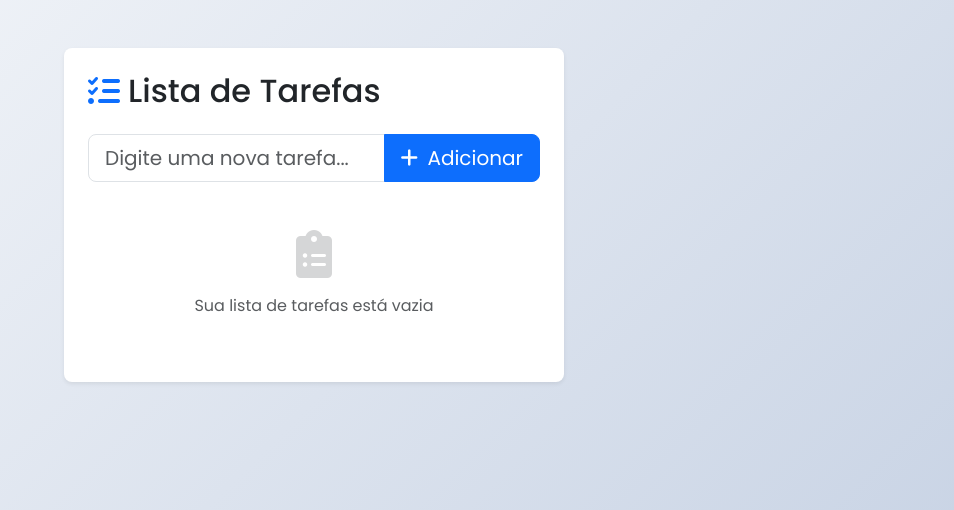
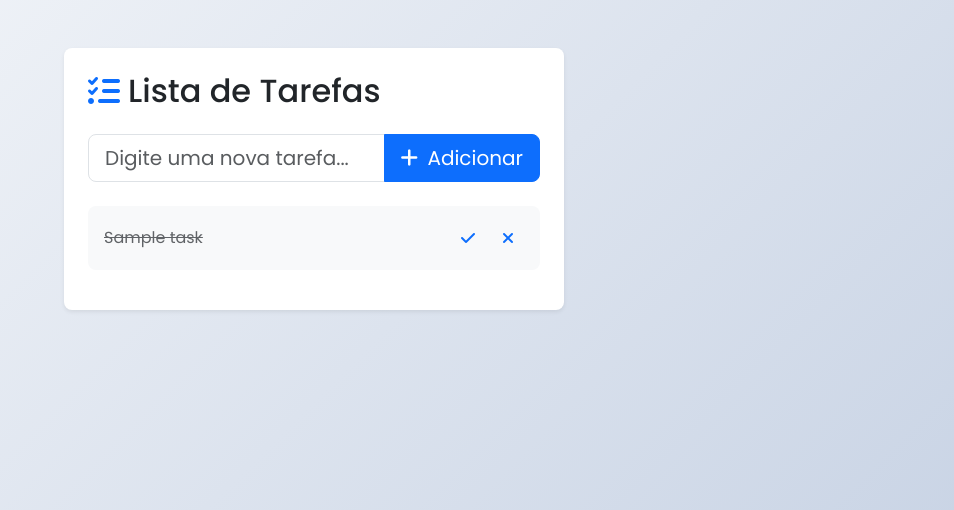
Before and after one commit to Victor-Drt/to-do-list-flask, a Flask app: page / in a window 1280 px wide. Shown: the top 510 px of the page, without its empty margins (326-1280 px from the left). Run offline with Flask 3, Linux system fonts and the light colour scheme; tables that the repository leaves empty hold one stand-in row (values such as "Sample post").

Commit message:
feat: adição de integração com banco de dados sql

```diff
--- /dev/null
+++ b/app.py
@@ -0,0 +1,23 @@
+'''
+modulo principal do meu projeto flask
+data: 27/03/2025
+autor: victor duarte
+'''
+
+from flask import Flask
+from tasks.routes import task
+from tasks.database import db
+
+app = Flask(__name__)
+app.config.from_pyfile('config.py')
+
+db.init_app(app)
+
+app.register_blueprint(task)
+
+with app.app_context():
+    db.create_all()
+
+
+if __name__ == '__main__':
+    app.run(debug=True)
--- a/main.py
+++ /dev/null
@@ -1,15 +0,0 @@
-'''
-modulo principal do meu projeto flask
-data: 27/03/2025
-autor: victor duarte
-'''
-
-from flask import Flask
-
-app = Flask(__name__)
-app.secret_key = 'm1_s3cret'
-
-from views import *
-
-if __name__ == '__main__':
-    app.run(debug=True)
--- /dev/null
+++ b/static/css/styles.css
@@ -0,0 +1,39 @@
+/* Estilos personalizados complementares */
+:root {
+    --primary: #4361ee;
+    --secondary: #3f37c9;
+    --success: #4cc9f0;
+    --danger: #f72585;
+}
+
+body {
+    background: linear-gradient(135deg, #f5f7fa 0%, #c3cfe2 100%);
+    min-height: 100vh;
+    font-family: 'Poppins', sans-serif;
+}
+
+.task-item {
+    transition: all 0.3s ease;
+}
+
+.task-item:hover {
+    transform: translateX(5px);
+}
+
+.completed .task-title {
+    text-decoration: line-through;
+    opacity: 0.7;
+}
+
+.btn-icon {
+    width: 32px;
+    height: 32px;
+    display: flex;
+    align-items: center;
+    justify-content: center;
+    border-radius: 50%;
+}
+
+a {
+    text-decoration: none;
+}
--- /dev/null
+++ b/static/js/script.js
@@ -0,0 +1,22 @@
+// Validação do formulário
+document.getElementById('task-form').addEventListener('submit', function (e) {
+    const input = document.getElementById('task-name');
+    if (input.value.trim() === '') {
+        e.preventDefault();
+        input.focus();
+        input.classList.add('is-invalid');
+        setTimeout(() => {
+            input.classList.remove('is-invalid');
+        }, 1000);
+    }
+});
+
+// Efeitos de hover nos botões
+document.querySelectorAll('.btn-icon').forEach(btn => {
+    btn.addEventListener('mouseenter', function () {
+        this.style.transform = 'scale(1.1)';
+    });
+    btn.addEventListener('mouseleave', function () {
+        this.style.transform = 'scale(1)';
+    });
+});
--- /dev/null
+++ b/tasks/__init__.py
@@ -0,0 +1 @@
+tasks = []
--- /dev/null
+++ b/tasks/database.py
@@ -0,0 +1,3 @@
+from flask_sqlalchemy import SQLAlchemy
+
+db = SQLAlchemy()
--- /dev/null
+++ b/tasks/routes.py
@@ -0,0 +1,41 @@
+from flask import render_template, request, redirect, url_for, Blueprint
+from tasks.task import Task
+from tasks import tasks
+from tasks.database import db
+
+task = Blueprint('task', __name__)
+
+@task.route('/')
+def index():
+    '''
+    rota de inicio
+    '''
+    tasks = Task.query.all()
+    return render_template('index.html', tasks=tasks)
+
+@task.route('/create', methods=['POST',])
+def create():
+    nova_task = Task(title=request.form['title'], status=False)
+    db.session.add(nova_task)
+    db.session.commit()
+
+    return redirect(url_for('task.index'))
+
+@task.route('/check/<int:id>')
+def check(id):
+    task_checked = Task.query.filter_by(id=id).first()
+    last_status = task_checked.status
+    task_checked.status = not last_status
+
+    db.session.add(task_checked)
+    db.session.commit()
+
+    return redirect(url_for('task.index'))
+
+@task.route('/deletar/<int:id>')
+def delete(id):
+
+    Task.query.filter_by(id=id).delete()
+    db.session.commit()
+
+    return redirect(url_for('task.index'))
--- a/templates/index.html
+++ b/templates/index.html
@@ -10,48 +10,7 @@
     <link rel="stylesheet" href="https://cdnjs.cloudflare.com/ajax/libs/font-awesome/6.0.0-beta3/css/all.min.css">
     <!-- Google Fonts -->
     <link href="https://fonts.googleapis.com/css2?family=Poppins:wght@300;400;500;600&display=swap" rel="stylesheet">
-    <style>
-        /* Estilos personalizados complementares */
-        :root {
-            --primary: #4361ee;
-            --secondary: #3f37c9;
-            --success: #4cc9f0;
-            --danger: #f72585;
-        }
-
-        body {
-            background: linear-gradient(135deg, #f5f7fa 0%, #c3cfe2 100%);
-            min-height: 100vh;
-            font-family: 'Poppins', sans-serif;
-        }
-
-        .task-item {
-            transition: all 0.3s ease;
-        }
-
-        .task-item:hover {
-            transform: translateX(5px);
-        }
-
-        .completed .task-title {
-            text-decoration: line-through;
-            opacity: 0.7;
-        }
-
-        .btn-icon {
-            width: 32px;
-            height: 32px;
-            display: flex;
-            align-items: center;
-            justify-content: center;
-            border-radius: 50%;
-        }
-
-        a {
-            text-decoration: none;
-        }
-
-    </style>
+    <link rel="stylesheet" href="../static/css/styles.css">
 </head>
 <body class="d-flex justify-content-center align-items-start py-5">
     <div class="container bg-white rounded-3 shadow-sm p-4" style="max-width: 500px;">
@@ -59,7 +18,7 @@
             <i class="fas fa-tasks text-primary"></i> Lista de Tarefas
         </h2>
 
-        <form id="task-form" action="{{url_for('create')}}" method="POST" class="mb-4">
+        <form id="task-form" action="{{url_for('task.create')}}" method="POST" class="mb-4">
             <div class="input-group">
                 <input type="text" class="form-control form-control-lg"
                        id="task-name" name="title"
@@ -78,12 +37,12 @@
                             <span class="task-title me-3">{{ task.title }}</span>
                         </div>
                         <div class="d-flex gap-2">
-                            <a href="{{ url_for('check', title=task.title) }}"
+                            <a href="{{ url_for('task.check', id=task.id) }}"
                                class="btn-icon btn-outline-success"
                                title="Marcar como concluída">
                                 <i class="fas fa-check"></i>
                             </a>
-                            <a href="{{ url_for('delete', title=task.title) }}"
+                            <a href="{{ url_for('task.delete', id=task.id) }}"
                                class="btn-icon btn-outline-danger"
                                title="Deletar">
                                 <i class="fas fa-xmark"></i>
@@ -102,30 +61,7 @@
 
     <!-- Bootstrap JS Bundle com Popper -->
     <script src="https://cdn.jsdelivr.net/npm/bootstrap@5.3.0/dist/js/bootstrap.bundle.min.js"></script>
+    <script src="../static/js/script.js"></script>
 
-    <script>
-        // Validação do formulário
-        document.getElementById('task-form').addEventListener('submit', function(e) {
-            const input = document.getElementById('task-name');
-            if (input.value.trim() === '') {
-                e.preventDefault();
-                input.focus();
-                input.classList.add('is-invalid');
-                setTimeout(() => {
-                    input.classList.remove('is-invalid');
-                }, 1000);
-            }
-        });
-
-        // Efeitos de hover nos botões
-        document.querySelectorAll('.btn-icon').forEach(btn => {
-            btn.addEventListener('mouseenter', function() {
-                this.style.transform = 'scale(1.1)';
-            });
-            btn.addEventListener('mouseleave', function() {
-                this.style.transform = 'scale(1)';
-            });
-        });
-    </script>
 </body>
 </html>
--- a/views.py
+++ /dev/null
@@ -1,40 +0,0 @@
-from flask import render_template, request, redirect, url_for
-from models.task import Task
-from main import app
-
-
-tasks = []
-
-@app.route('/')
-def index():
-    '''
-    rota de inicio
-    '''
-    return render_template('index.html', tasks=tasks)
-
-@app.route('/create', methods=['POST',])
-def create():
-    name = request.form['title']
-    nova_task = Task(name, False)
-    tasks.append(nova_task)
-
-    return redirect(url_for('index'))
-
-@app.route('/check/<string:title>')
-def check(title):
-    for task in tasks:
-        if task.title == title:
-            task.status = not task.status
-    return redirect(url_for('index'))
-
-@app.route('/deletar/<string:title>')
-def delete(title):
-    task_deletada = None
-
-    for task in tasks:
-        if task.title == title:
-            task_deletada = task
-
-    tasks.remove(task_deletada)
-
-    return redirect(url_for('index'))
```
Also changed, not shown: config.py (added, +7 -0 lines), models/task.py (deleted, +0 -7 lines), tasks/task.py (added, +10 -0 lines).
